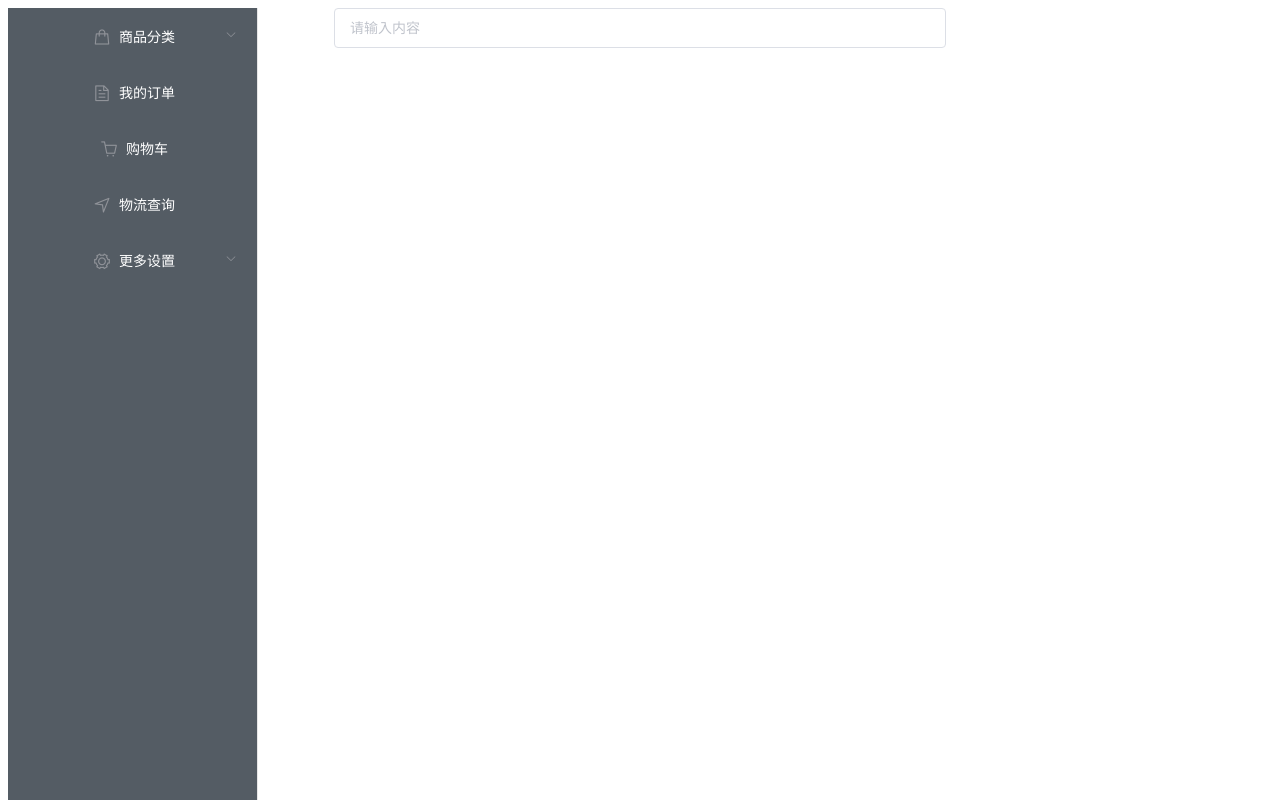
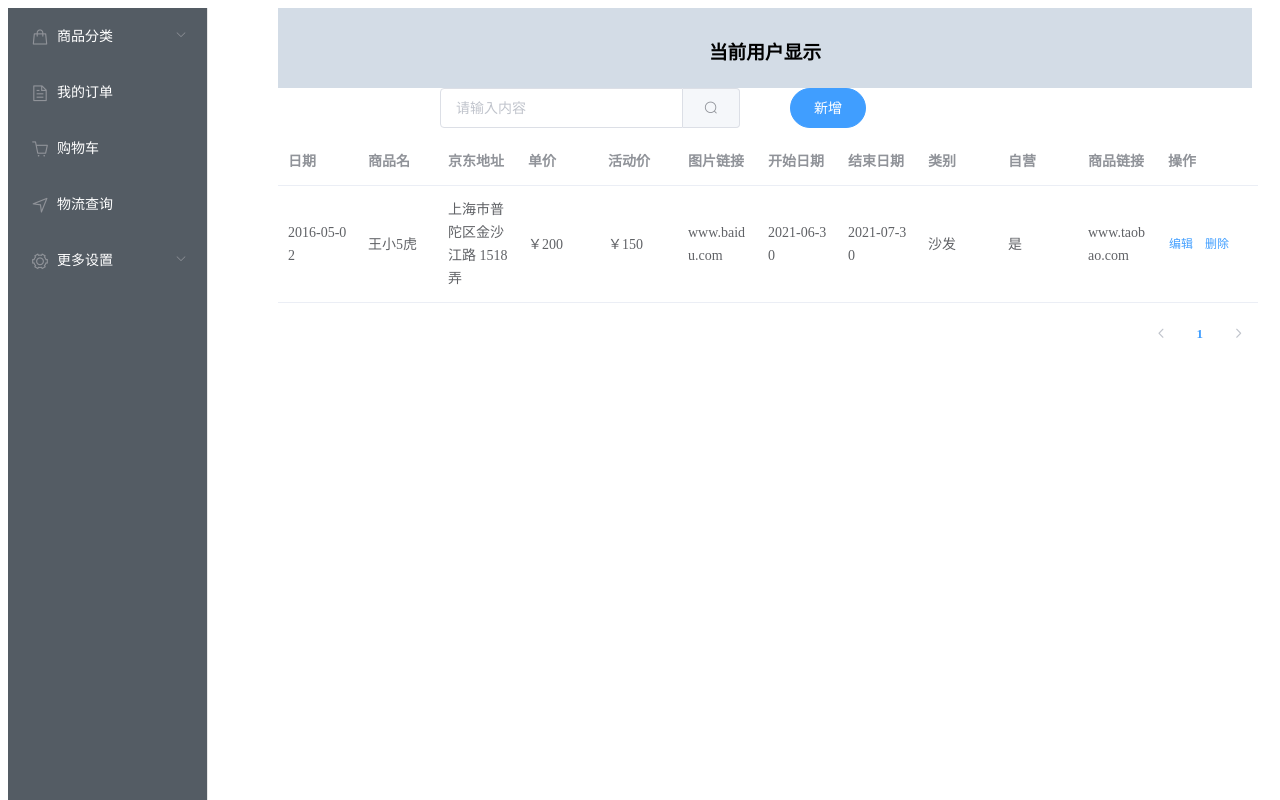
Before and after one commit to DylanLeeee/vv, a Vue app: page /#/addProductions in a window 1280 px wide. Built offline with nearby package versions, Linux system fonts and the light colour scheme.

Commit message:
初步成型

```diff
--- a/src/App.vue
+++ b/src/App.vue
@@ -1,18 +1,15 @@
 <template>
-  <div id="app">
-    <Home></Home>
-
-  </div>
+<Index></Index>
 </template>
 
 <script>
-import Home from '@/views/index.vue'
+import Index from './views/index.vue';
 
-export default ({
+export default{
     components:{
-        Home
+        Index
     }
-})
+}
 </script>
 
 <style>
--- /dev/null
+++ b/src/components/admin/addProductions.vue
@@ -0,0 +1,145 @@
+<template >
+  <el-container class="content">
+    <div>
+      <div style="height: 50px">
+        <div style="float: right; margin-right: 40%">
+          <el-button type="primary" round @click="dialogFormVisible = true"
+            >新增</el-button
+          >
+        </div>
+        <div style="width: 300px; float: right; margin-right: 50px">
+          <el-input placeholder="请输入内容" v-model="search">
+            <el-button slot="append" icon="el-icon-search"></el-button>
+          </el-input>
+        </div>
+      </div>
+      <div>
+        <el-table
+          :data="
+            tableData.slice(
+              (currentPage - 1) * pageSize,
+              currentPage * pageSize
+            )
+          "
+          style="width: 100%"
+        >
+          <el-table-column prop="date" label="日期"> </el-table-column>
+          <el-table-column prop="name" label="商品名"> </el-table-column>
+          <el-table-column prop="address" label="京东地址"> </el-table-column>
+          <el-table-column prop="unitPrice" label="单价"> </el-table-column>
+          <el-table-column prop="bestPrice" label="活动价"> </el-table-column>
+          <el-table-column prop="imgUrl" label="图片链接"> </el-table-column>
+          <el-table-column prop="startDate" label="开始日期"> </el-table-column>
+          <el-table-column prop="endDate" label="结束日期"> </el-table-column>
+          <el-table-column prop="catagory" label="类别"> </el-table-column>
+          <el-table-column prop="isJdSale" label="自营"> </el-table-column>
+          <el-table-column prop="materialUrl" label="商品链接">
+          </el-table-column>
+          <el-table-column fixed="right" label="操作" width="100">
+            <template slot-scope="scope">
+              <el-button
+                @click="handleClick(scope.row)"
+                type="text"
+                size="small"
+                >编辑</el-button
+              >
+              <el-button type="text" size="small">删除</el-button>
+            </template>
+          </el-table-column>
+        </el-table>
+        <div class="block">
+          <el-pagination
+            @size-change="handleSizeChange"
+            @current-change="handleCurrentChange"
+            :current-page="currentPage"
+            :page-sizes="[10, 20, 30, 50, 100]"
+            :page-size="pageSize"
+            layout="prev, pager, next"
+            :total="tableData.length"
+            style="float: right; margin-top: 15px"
+          >
+          </el-pagination>
+        </div>
+      </div>
+    </div>
+    <div>
+      <el-dialog title="新增商品" :visible.sync="dialogFormVisible" style="width:1100px">
+        <el-form :model="form">
+          <el-form-item label="商品ID" :label-width="formLabelWidth">
+            <el-input v-model="form.skuid" placeholder="请输入京东商品ID" style="width:300px"></el-input>
+          </el-form-item>
+        </el-form>
+        <div slot="footer" class="dialog-footer">
+          <el-button @click="dialogFormVisible = false">取 消</el-button>
+          <el-button type="primary" @click="dialogFormVisible = false"
+            >确 定</el-button
+          >
+        </div>
+      </el-dialog>
+    </div>
+  </el-container>
+</template>
+
+<script>
+import axios from 'axios'
+export default {
+  name: "AddProductions",
+  data() {
+    return {
+      pageSize: 10, //每页多少条
+      currentPage: 1, // 当前页
+      tableData: [
+        {
+          date: "2016-05-02",
+          name: "王小5虎",
+          address: "上海市普陀区金沙江路 1518 弄",
+          unitPrice: "￥200",
+          bestPrice: "￥150",
+          catagory: "沙发",
+          isJdSale: "是",
+          materialUrl: "www.taobao.com",
+          imgUrl: "www.baidu.com",
+          startDate: "2021-06-30",
+          endDate: "2021-07-30",
+        },
+      ],
+      form: {
+        skuid:''
+      },
+      dialogFormVisible: false,
+      formLabelWidth: "120px",
+      search: "",
+    };
+  },
+  methods: {
+    // 每页多少条
+    handleSizeChange(val) {
+      this.pageSize = val;
+    },
+    // 当前页
+    handleCurrentChange(val) {
+      this.currentPage = val;
+    },
+    handleClick(row) {
+      console.log(row.name);
+    },
+  },
+  watch:{
+      'form.skuid':function(){
+          //此处通过skuid传参调取api，去抓取京东商品信息
+          let product_info = axios.get('http://127.0.0.1:8000/get_product_info',{params:{'skuid':this.form.skuid}}).then(res=>{
+              return res.data.data
+          });
+          product_info.then(res=>{
+                console.log(res[0].goodsName);  //获得state里的数据，把数据赋值给data里的变量
+            })
+      }
+  }
+
+};
+</script>
+.content {
+  margin-left: 250px;
+}
+<style>
+</style>
--- /dev/null
+++ b/src/components/common/leftNavigator.vue
@@ -0,0 +1,86 @@
+<template>
+<div style="height:100vh;">
+  <el-col :xs="4" :sm="8" :md="10" :lg="16" :xl="18" style="height:100vh;">
+    <el-menu
+      default-active="1"
+      class="el-menu-vertical-demo"
+      @open="handleOpen"
+      @close="handleClose"
+      background-color="#545c64"
+      text-color="#fff"
+      active-text-color="#ffd04b"
+      style="height:100%"
+      >
+      <el-submenu index="1">
+        <template slot="title">
+          <i class="el-icon-goods"></i>
+          <span>商品分类</span>
+        </template>
+        <el-menu-item-group>
+          <el-menu-item index="getElectric" @click="getElectric">电器</el-menu-item>
+          <el-menu-item index="getFurniture" @click="getFurniture">家居</el-menu-item>
+          <el-menu-item index="1-3">手机配件</el-menu-item>
+        </el-menu-item-group>
+      </el-submenu>
+      <el-menu-item index="2">
+        <i class="el-icon-document"></i>
+        <span slot="title">我的订单</span>
+      </el-menu-item>
+      <el-menu-item index="3" >
+        <i class="el-icon-shopping-cart-2"></i>
+        <span slot="title">购物车 </span>
+      </el-menu-item>
+      <el-menu-item index="4">
+        <i class="el-icon-position"></i>
+        <span slot="title">物流查询</span>
+      </el-menu-item>
+      <el-submenu index="5">
+        <template slot="title">
+          <i class="el-icon-setting"></i>
+          <span>更多设置</span>
+        </template>
+        <el-menu-item-group>
+          <el-menu-item index="addProductions" @click="addProductions">商品添加</el-menu-item>
+          <el-menu-item index="5-1">统计信息</el-menu-item>
+        </el-menu-item-group>
+      </el-submenu>
+    </el-menu>
+  </el-col>
+</div>
+</template>
+
+<script>
+
+
+export default {
+    name:'LeftNavigator',
+    data(){
+        return{
+            productions:'',
+            flag:false
+        }
+    },
+    methods: {
+      handleOpen(key, keyPath) {
+        console.log(key, keyPath);
+      },
+      handleClose(key, keyPath) {
+        console.log(key, keyPath);
+      },
+      getElectric(){
+          this.$router.push({name:'getElectrics'})
+      },
+      getFurniture(){
+          this.$router.push({name:'getFurnitures'})
+      },
+      addProductions(){
+          this.$router.push({name:'addProductions'})
+      }
+
+    }
+}
+</script>
+
+<style>
+
+</style>
--- /dev/null
+++ b/src/components/common/topHeader.vue
@@ -0,0 +1,25 @@
+<template>
+  <div class='banner'>
+      <div class='banner-content'>
+          <h3>当前用户显示</h3>
+      </div>
+  </div>
+</template>
+
+<script>
+export default {
+    name:'TopHeader',
+}
+</script>
+
+<style>
+.banner{
+    margin-left:250px;
+    height:80px;
+    background-color:#d3dce6;
+}
+.banner-content{
+    text-align: center;
+    padding-top:10px;
+}
+</style>
--- /dev/null
+++ b/src/components/productions/electricsCatagory.vue
@@ -0,0 +1,52 @@
+<template >
+  <div>
+    <div class="content">
+      <el-scrollbar class="scrollbar-wrapper">
+        <div>
+          <el-row>
+            <el-col
+              :span="4"
+              v-for="(o, index) in 88"
+              :key="o"
+              :offset="index > 0 ? 0 : 0"
+            >
+              <el-card :body-style="{ padding: '3px' }">
+                <img
+                  src="https://shadow.elemecdn.com/app/element/hamburger.9cf7b091-55e9-11e9-a976-7f4d0b07eef6.png"
+                  class="image"
+                />
+                <div style="padding: 14px">
+                  <span>好吃的汉堡</span>
+                </div>
+              </el-card>
+            </el-col>
+          </el-row>
+        </div>
+      </el-scrollbar>
+    </div>
+  </div>
+</template>
+
+<script>
+export default {
+  name: "ElectricsCatagory",
+};
+</script>
+
+<style>
+.content {
+  margin-left: 250px;
+}
+.image {
+  width: 100%;
+  display: block;
+}
+
+.clearfix:after {
+  clear: both;
+}
+.bottom {
+  margin-top: 13px;
+  line-height: 12px;
+}
+</style>
--- /dev/null
+++ b/src/components/productions/furnitureCatagory.vue
@@ -0,0 +1,17 @@
+<template>
+  <div class='content'>
+      家居
+  </div>
+</template>
+
+<script>
+export default {
+    name:'FurnitureCatagory'
+}
+</script>
+
+<style>
+.content {
+  margin-left: 250px;
+}
+</style>
--- a/src/router/index.js
+++ b/src/router/index.js
@@ -1,25 +1,31 @@
 import Vue from 'vue'
 import VueRouter from 'vue-router'
-import Content from '../components/goodsContent.vue'
-import AddProductions from '../components/addProductions.vue'
+
+// 商品类
+import FurnitureCatagory from '@/components/productions/furnitureCatagory.vue'
+import ElectricsCatagory from '@/components/productions/electricsCatagory.vue'
+
+//商品编辑
+import AddProductions from '@/components/admin/addProductions.vue'
+
 
 Vue.use(VueRouter)
 
 const routes = [
   {
-    path: '/getFurniture',
-    name: 'getFurniture',
-    component: Content
+    path: '/getFurnitures',
+    name: 'getFurnitures',
+    component: FurnitureCatagory
   },
   {
-    path: '/getElectric',
-    name: 'getElectric',
-    component: Content
+    path: '/getElectrics',
+    name: 'getElectrics',
+    component: ElectricsCatagory
   },
   {
     path: '/addProductions',
     name: 'addProductions',
-    component: AddProductions
+    component:AddProductions
   }
 ]
 
--- a/src/views/index.vue
+++ b/src/views/index.vue
@@ -8,11 +8,8 @@
             <el-header>
                 <TopHeader></TopHeader>
             </el-header>
-            <el-main>
-                <div style="width:50%">
-                    <Content></Content>
-                    <AddProductions></AddProductions>
-                </div>
+            <el-main >
+                <router-view ></router-view>
             </el-main>
         </el-container>
     </el-container>
@@ -20,10 +17,9 @@
 </template>
 <script>
 
-import LeftNavigator from '@/components/leftNavigator.vue';
-import TopHeader from '@/components/topHeader.vue';
-import Content from '@/components/goodsContent.vue';
-import AddProductions from '@/components/addProductions.vue'
+import LeftNavigator from '@/components/common/leftNavigator.vue';
+import TopHeader from '@/components/common/topHeader.vue';
+
 
 export default {
     name:'Index',
@@ -35,8 +31,7 @@ export default {
     components:{
         LeftNavigator,
         TopHeader,
-        Content,
-        AddProductions
+
     }
 }
 </script>
```
